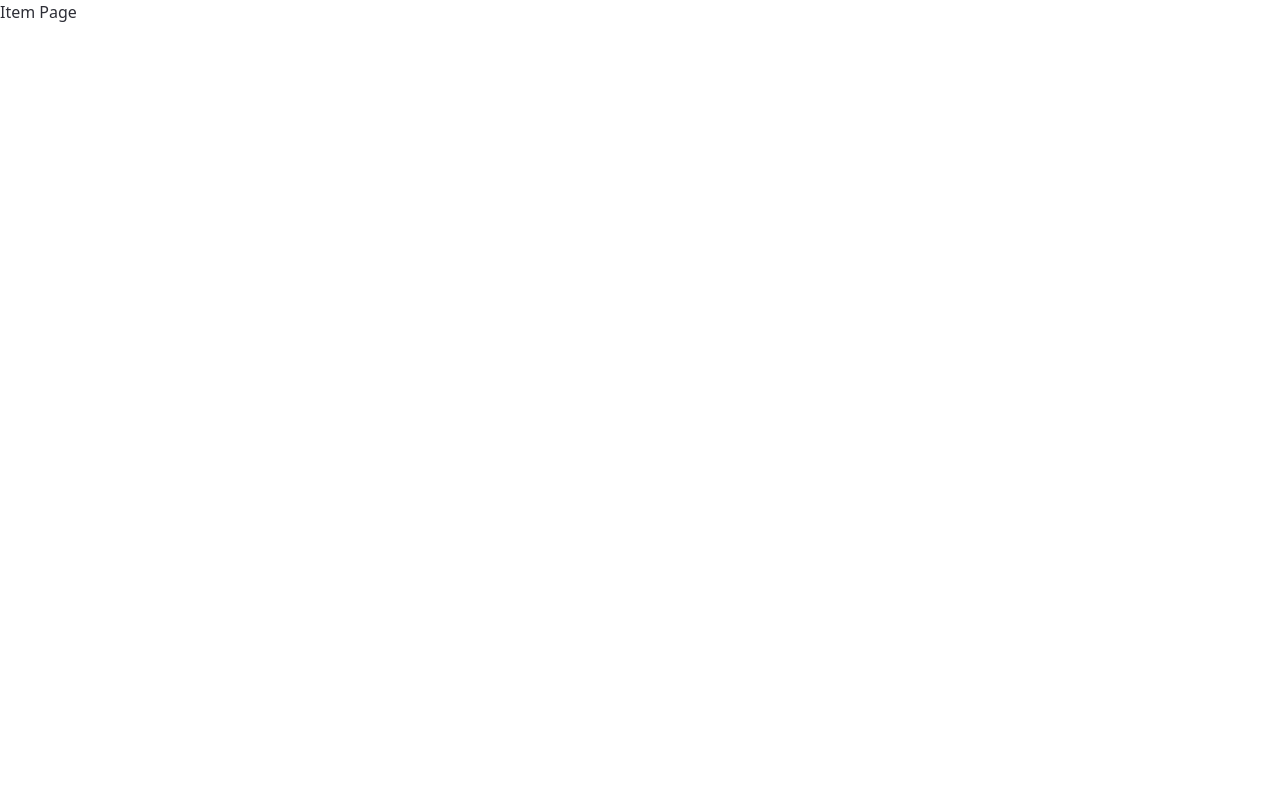
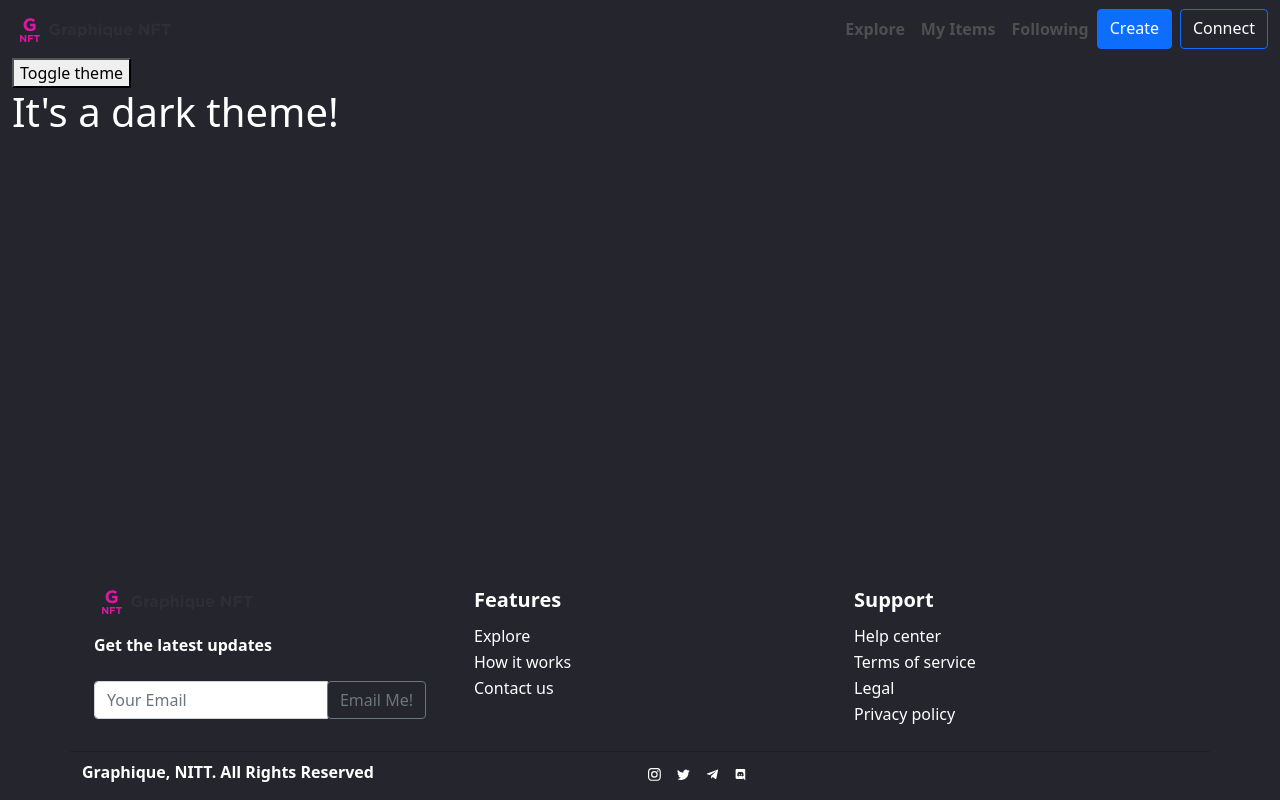
Before and after one commit to roshie/graphique-nft, a React (Create React App) app: page /item/1 in a window 1280 px wide. Built offline with nearby package versions, Linux system fonts and the light colour scheme.

Commit message:
Theme done !!

```diff
--- a/src/App.js
+++ b/src/App.js
@@ -11,13 +11,10 @@ export default function App(props) {
   return (
     <BrowserRouter>
       <Routes>
-        <Route path="/" element={<Home theme={props.themeProp} />} />
-        <Route path="/profile" element={<Profile theme={props.themeProp} />} />
-        <Route path="/item/:id" element={<Item theme={props.themeProp} />} />
-        <Route
-          path="/create-item"
-          element={<CreateItem theme={props.themeProp} />}
-        />
+        <Route path="/" element={<Home {...props.theme} />} />
+        <Route path="/profile" element={<Profile {...props.theme} />} />
+        <Route path="/item/:id" element={<Item {...props.theme} />} />
+        <Route path="/create-item" element={<CreateItem {...props.theme} />} />
       </Routes>
     </BrowserRouter>
   );
--- a/src/index.js
+++ b/src/index.js
@@ -4,18 +4,11 @@ import App from "./App";
 import "bootstrap/dist/css/bootstrap.min.css";
 import { ThemeProvider } from "styled-components";
 import { GlobalStyles } from "./global";
-import { lightTheme, darkTheme } from "./theme";
-import { useThemeState, useThemeDetector } from "./hooks";
+import { darkTheme } from "./theme";
+import { useThemeState } from "./hooks";
 
 function Index() {
-  const isDarkTheme = useThemeDetector();
-  const [theme, toggleTheme] = useThemeState(
-    isDarkTheme ? darkTheme : lightTheme
-  );
-
-  useEffect(() => {
-    console.debug(theme);
-  }, [theme]);
+  const [theme, toggleTheme] = useThemeState(darkTheme);
 
   const themeProp = {
     theme,
--- a/src/pages/Item.jsx
+++ b/src/pages/Item.jsx
@@ -1,3 +1,10 @@
-export default function Item() {
-  return <div>Item Page</div>;
+import Layout from "../components/Layout";
+export default function Item(props) {
+  return (
+    <Layout>
+      <button onClick={props.toggleTheme}>Toggle theme</button>
+      <h1>It's a {props.theme.themeName} theme!</h1>
+      <footer></footer>
+    </Layout>
+  );
 }
```
